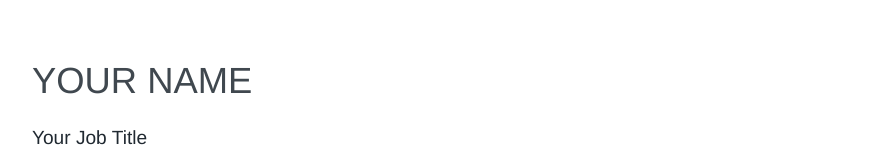
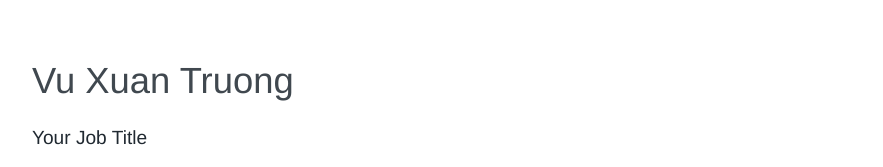
Before and after one commit to Truongvu0106/truongvu0106.github.io, a plain HTML site: page 2024/11/10/hello-world/index.html in a window 1280 px wide. Shown: the top 167 px of the page, without its empty margins (198-1081 px from the left). Drawn offline with Linux system fonts and the light colour scheme.

Commit message:
Site updated: 2024-11-11 18:05:55

```diff
--- a/2024/11/10/hello-world/index.html
+++ b/2024/11/10/hello-world/index.html
@@ -1,7 +1,7 @@
 <!DOCTYPE html>
 <html>
 <head>
-    <title>Hexo</title>
+    <title>TruongVu</title>
     <meta charset="UTF-8">
     <meta name="viewport" content="width=device-width, initial-scale=1">
     <link href="https://maxcdn.bootstrapcdn.com/font-awesome/4.7.0/css/font-awesome.min.css" rel="stylesheet">
@@ -12,7 +12,7 @@
     <div id="resume">
     <header id="header" class="clear">
         <div>
-            <h1 class="name">YOUR NAME</h1>
+            <h1 class="name">Vu Xuan Truong</h1>
             <h2 class="label">Your Job Title</h2>
         </div>
 
```
Also changed, not shown: archives/2024/11/index.html (+2 -2 lines), archives/2024/index.html (+2 -2 lines), archives/index.html (+2 -2 lines), index.html (+2 -2 lines).
